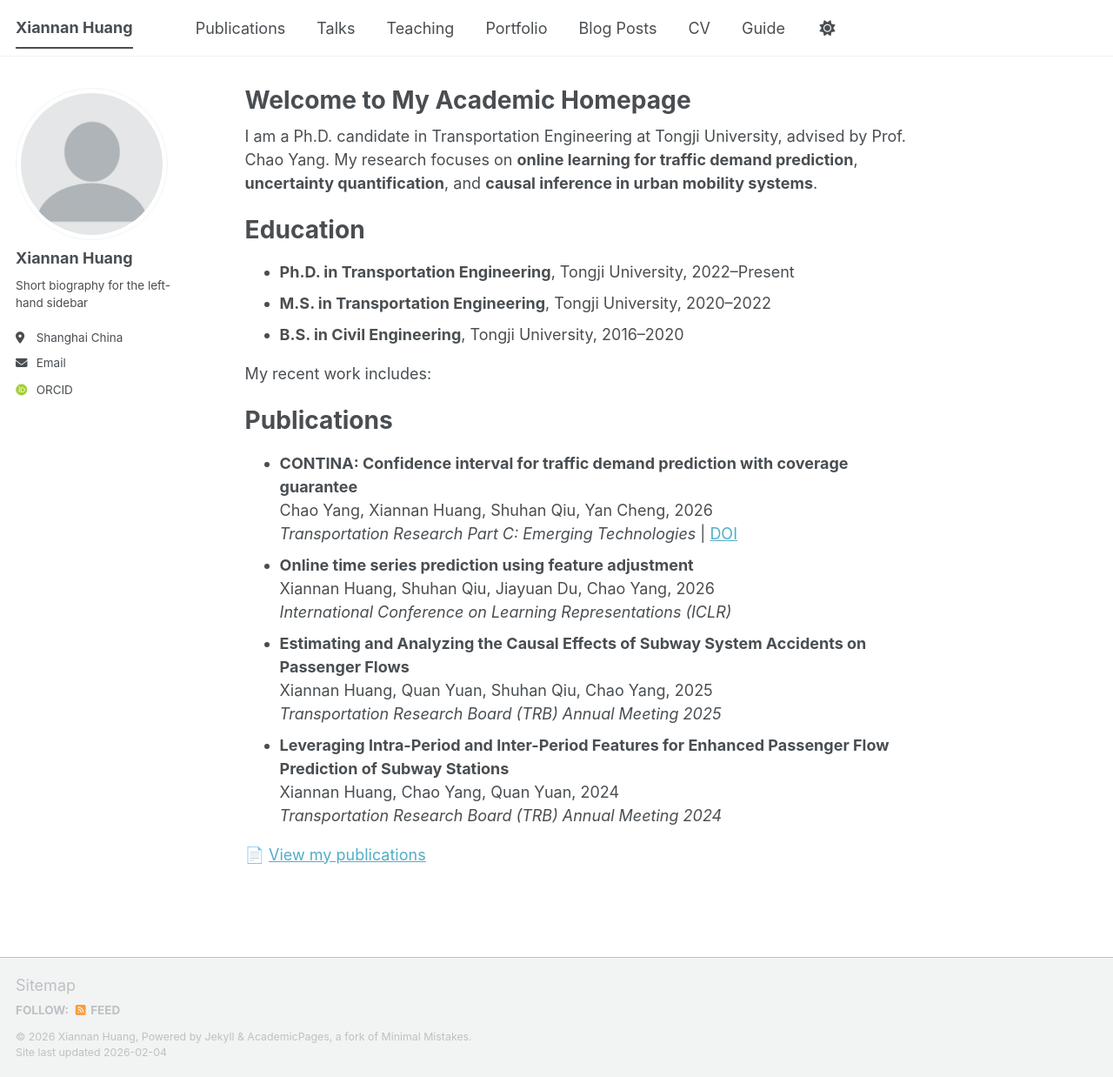
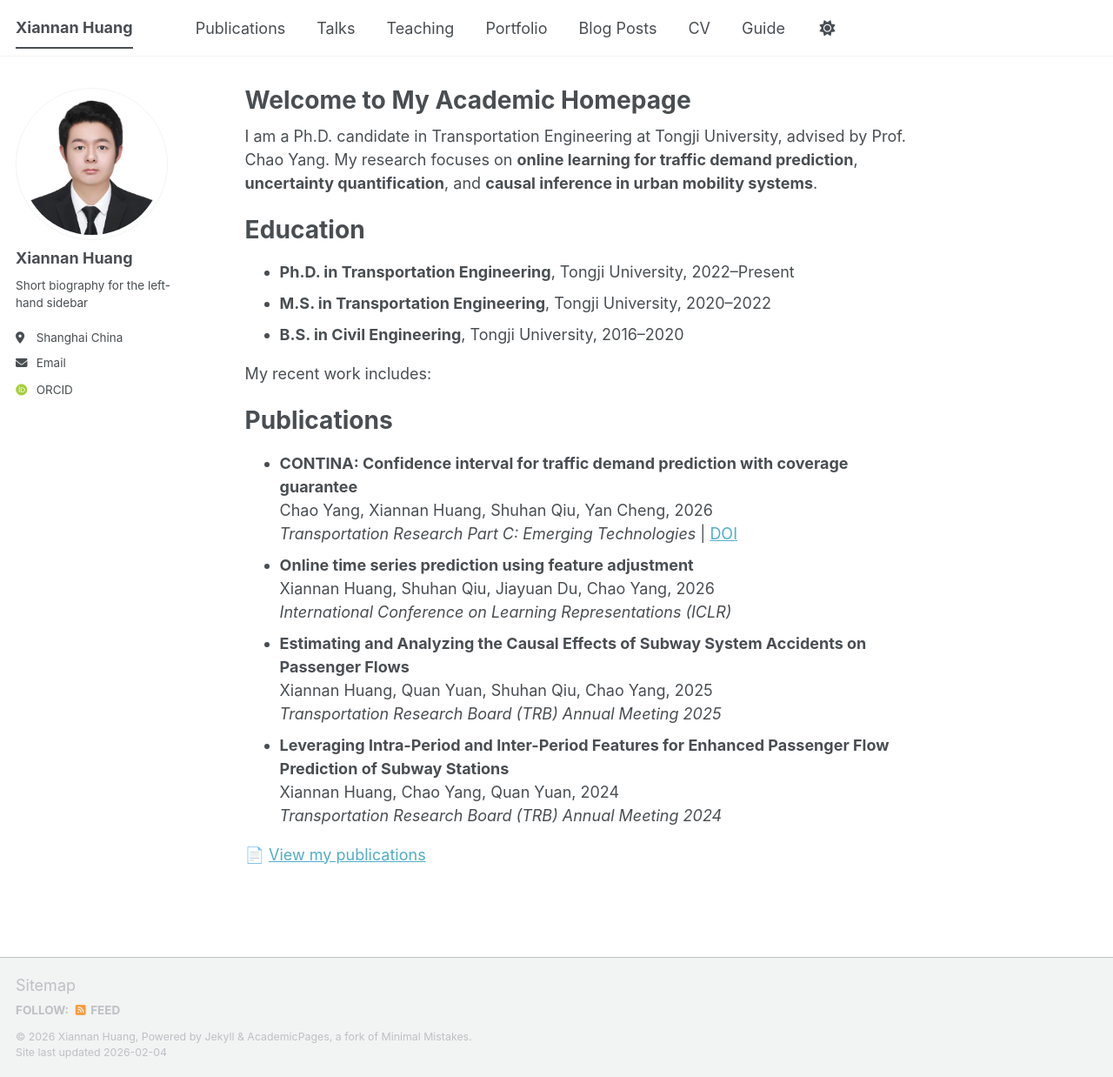
Before and after one commit to xiannanhuang/xiannanhuang.github.io, a Jekyll site: the page built from _pages/about.md, in a window 1280 px wide and 1238 px high. Shown: the whole window at 87% size. Built offline with Jekyll 4.4.1, drawn with Linux system fonts in a browser that asks for light colours; some web fonts are replaced; a script bundle is joined from its source files by our own code; library files that are not in the unit come from our copies.

Commit message:
Update _config.yml

```diff
--- a/_config.yml
+++ b/_config.yml
@@ -23,7 +23,7 @@ repository               : "academicpages/academicpages.github.io"
 #               Additional customization can be done by editing /_includes/author-profile.html
 author:
   # Biographic information
-  avatar           : "profile.png"
+  avatar           : "avater.jpg"
   name             : "Xiannan Huang"
   pronouns         : # example: "she/her"
   bio              : "Short biography for the left-hand sidebar"
```
